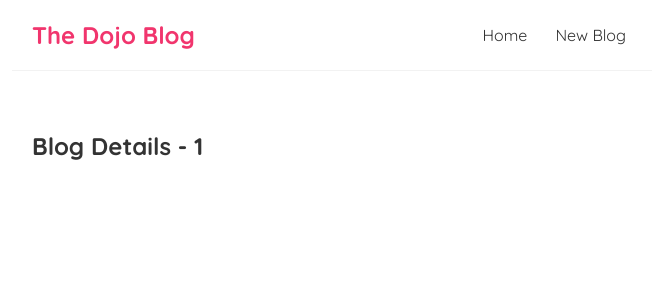
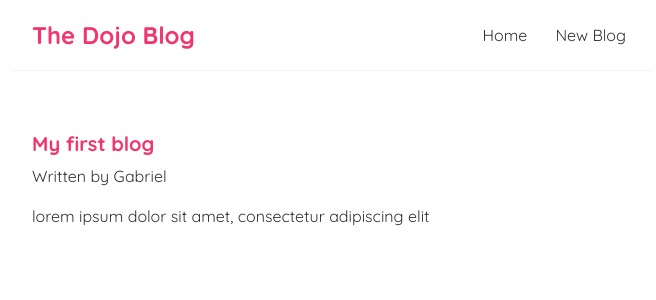
Before and after one commit to GabrielRagonha/ReactNinjaBlog, a React (Create React App) app: page /blogs/1 in a window 1280 px wide. Shown: the top 300 px of the page, without its empty margins (308-964 px from the left). Built offline with nearby package versions, Linux system fonts and the light colour scheme; data requests are answered from the project's data file.

Commit message:
Lesson 26: Reusing Custom Hooks

```diff
--- a/src/BlogDetails.js
+++ b/src/BlogDetails.js
@@ -1,11 +1,21 @@
 import { useParams } from "react-router";
+import useFetch from './useFetch';
 
 const BlogDetails = () => {
   const { id } = useParams();
+  const { data:blog, error, isPending } = useFetch('http://localhost:8000/blogs/' + id);
 
   return (
     <div className="blog-details">
-      <h2>Blog Details - { id }</h2>
+      { isPending && <div>Loading...</div>}
+      { error && <div>{ error }</div> }
+      { blog && (
+        <article>
+          <h2>{ blog.title }</h2>
+          <p>Written by { blog.author }</p>
+          <div>{ blog.body }</div>
+        </article>
+      )}
     </div>
   )
 }
--- a/src/index.css
+++ b/src/index.css
@@ -59,3 +59,23 @@
 .blog-preview a{
   text-decoration: none;
 }
+
+/* blog details page */
+.blog-details h2 {
+  font-size: 20px;
+  color: #f1356d;
+  margin-bottom: 10px;
+}
+
+.blog-details div {
+  margin: 20px 0;
+}
+
+.blog-details button {
+  background: #f1356d;
+  color: #fff;
+  border: 0;
+  padding: 8px;
+  border-radius: 8px;
+  cursor: pointer;
+}
```
